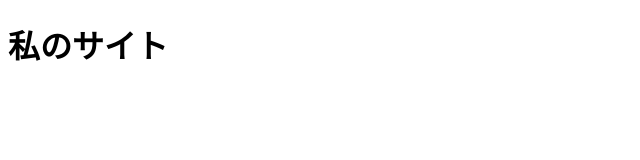
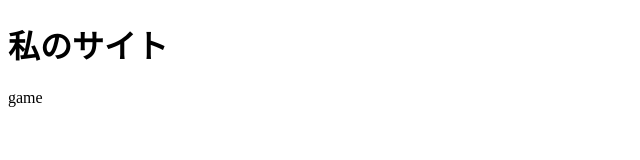
Before and after one commit to D-Takahama/D-Takahama.github.io, a plain HTML site: page index.html in a window 1280 px wide. Shown: the full height of the page, 0-640 px from the left. Drawn offline with Linux system fonts and the light colour scheme.

Commit message:
要素の追加

```diff
--- a/index.html
+++ b/index.html
@@ -5,5 +5,6 @@
 </head>
 <body>
 <h1>私のサイト</h1>
+<a>game</a>
 </body>
 </html>
```
